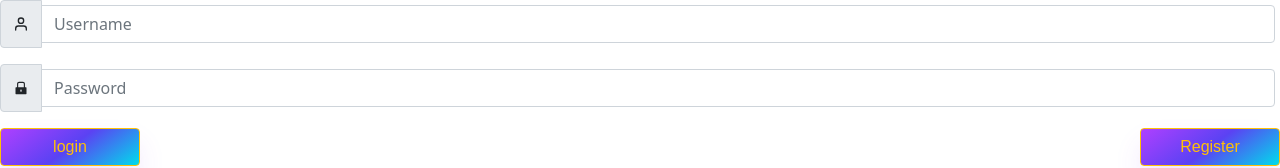
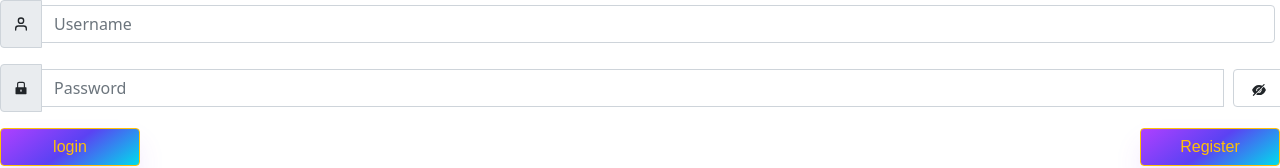
Before and after one commit to Teananazz/advancedproject, a React (Create React App) app: page / in a window 1280 px wide. Shown: the top 168 px of the page. Built offline with nearby package versions, Linux system fonts and the light colour scheme.

Commit message:
Some Changes
Moved Logic to a seperate file
and added hiding password type.

```diff
--- a/src/LoginScreen/LoginScreen.js
+++ b/src/LoginScreen/LoginScreen.js
@@ -6,13 +6,14 @@ import React from 'react'
 import 'bootstrap/dist/css/bootstrap.min.css';
 import Button from 'react-bootstrap/Button';
 import { useState } from 'react'
-
+import { AiFillEyeInvisible } from 'react-icons/ai'
+import { AiFillEye} from 'react-icons/ai'
 
  const LoginScreen =
  () => {
         const [user, setUser] = useState('')
         const [password, setPassword] = useState('')
-
+     const [passType, setType] = useState("password")
      const Icon_Handler =
          (name) => {
 
@@ -21,6 +22,12 @@ const LoginScreen =
              }
              if (name === "Password") {
                  return (<AiFillLock />)
+             }
+             if (name === "password") {
+                 return (<AiFillEyeInvisible/>)
+             }
+             if (name === "text") {
+                 return (<AiFillEye />)
              }
 
          }
@@ -40,6 +47,17 @@ const LoginScreen =
              }
 
              alert("Connecting ") // just for checking - later will change
+
+         }
+
+     const togglePassword =
+         () => {
+
+             if (passType === "password") {
+                 setType("text")
+                 return;
+             }
+             setType("password")
 
          }
 
@@ -66,7 +84,7 @@ const LoginScreen =
 
                 <div className="input-group mb-3">
                     <span className="input-group-text" id="basic-addon1">   {Icon_Handler("Password")}   </span>
-                    <input type="text"
+                 <input type={passType}
                         value={password}
                         onChange=
                         {(e) => {
@@ -77,6 +95,12 @@ const LoginScreen =
                         placeholder="Password"
                         aria-label="Password"
                      aria-describedby="basic-addon1" />
+
+                 <div className="input-group-btn">
+                     <button variant="btn btn-outline-primary" onClick={togglePassword} className="form-control"  >
+                         {Icon_Handler( passType )}
+                     </button>
+                     </div>
                 </div>
              <>
 
```
Lines whose indentation alone changed are shown as unchanged.
